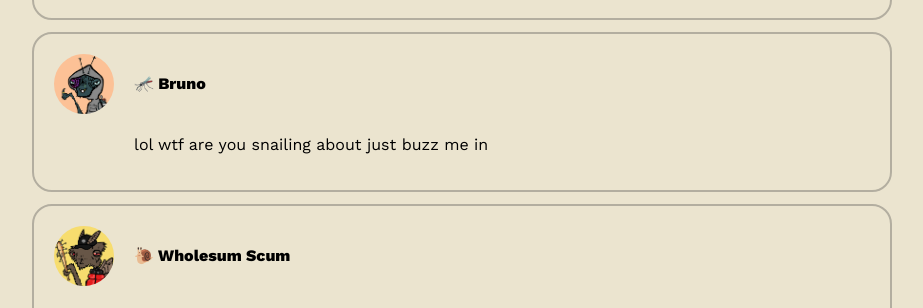
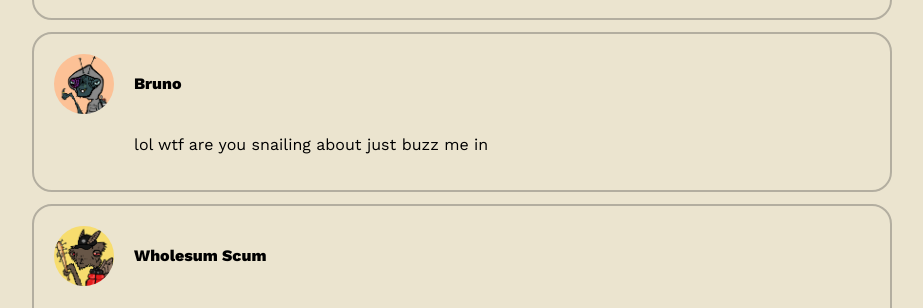
Before and after one commit to neonita/scumbugs, a Vue app: page / in a window 1280 px wide. Shown: the part 4252-4560 px from the top of the page, without its empty margins (178-1101 px from the left). Built offline with nearby package versions, Linux system fonts and the light colour scheme; what web3, web3modal would draw is missing.

Commit message:
remove user's emoji in convo

```diff
--- a/src/components/Project.vue
+++ b/src/components/Project.vue
@@ -7,7 +7,7 @@
           <div class="convo__avatar">
             <ResponsiveImage :sources="user1" />
           </div>
-          <span class="convo__user">🐌 Wholesum Scum</span>
+          <span class="convo__user">Wholesum Scum</span>
           <div class="convo__text">
             <p>
               Bugs are curious creatures by nature, so it’s no surprise one once
@@ -47,7 +47,7 @@
           <div class="convo__avatar">
             <ResponsiveImage :sources="user2" />
           </div>
-          <span class="convo__user">🦟 Bruno</span>
+          <span class="convo__user">Bruno</span>
           <div class="convo__text">
             <p>lol wtf are you snailing about just buzz me in</p>
           </div>
@@ -56,7 +56,7 @@
           <div class="convo__avatar">
             <ResponsiveImage :sources="user1" />
           </div>
-          <span class="convo__user">🐌 Wholesum Scum</span>
+          <span class="convo__user">Wholesum Scum</span>
           <div class="convo__text">
             <p>
               I was in the midst of explaining something good for nothing pest.
```
